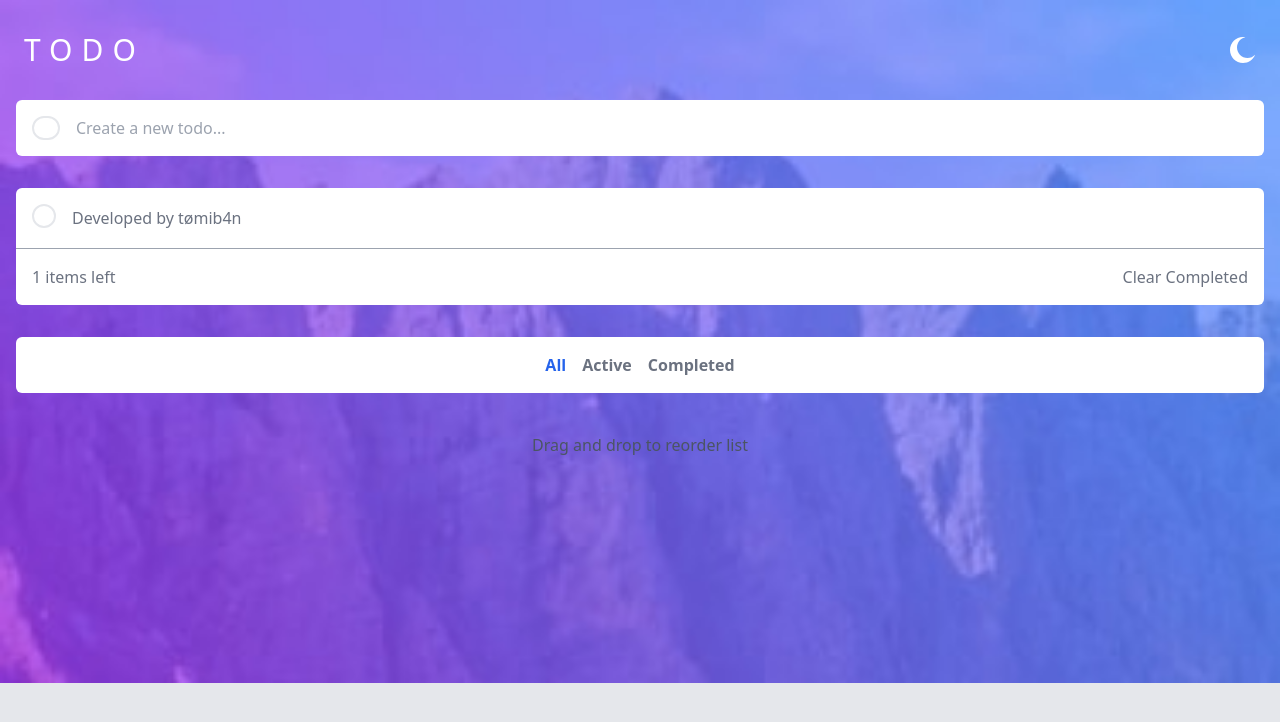
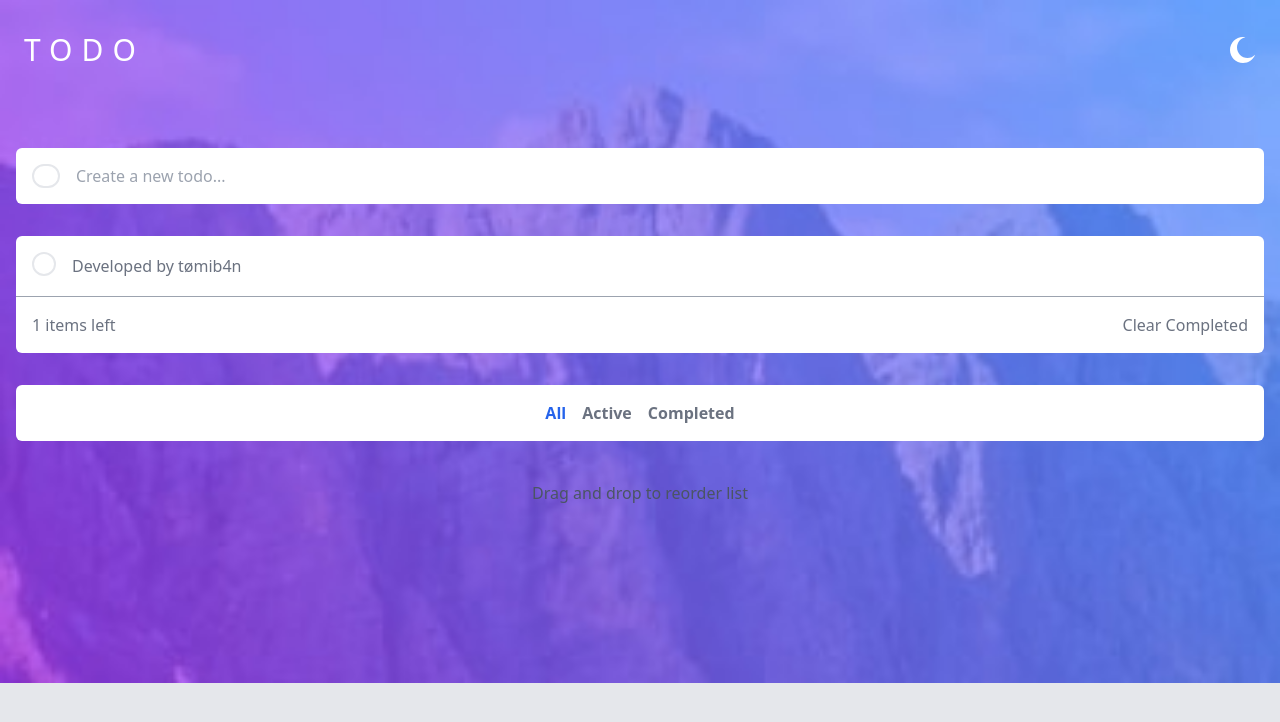
Before and after one commit to tomiban/todo-app-react-tailwind-frontendmentor, a React (Vite) app: page / in a window 1280 px wide. Shown: the top 722 px of the page. Built offline with nearby package versions, Linux system fonts and the light colour scheme; some icons are missing.

Commit message:
se modifica el mt del main

```diff
--- a/src/App.jsx
+++ b/src/App.jsx
@@ -68,7 +68,7 @@ const App = () => {
         <div className='min-h-screen bg-gray-200 bg-[url("./assets/images/bg-mobile-light.jpg")] bg-contain bg-no-repeat transition-all duration-1000 dark:bg-gray-900 dark:bg-[url("./assets/images/bg-mobile-dark.jpg")]'>
             <Header />
 
-            <main className="container mx-auto mt-8 px-4">
+            <main className="container mx-auto mt-20 px-4">
                 <TodoCreate createTodo={createTodo} />
                 <TodoList
                     //mando el filtro como vista
```
